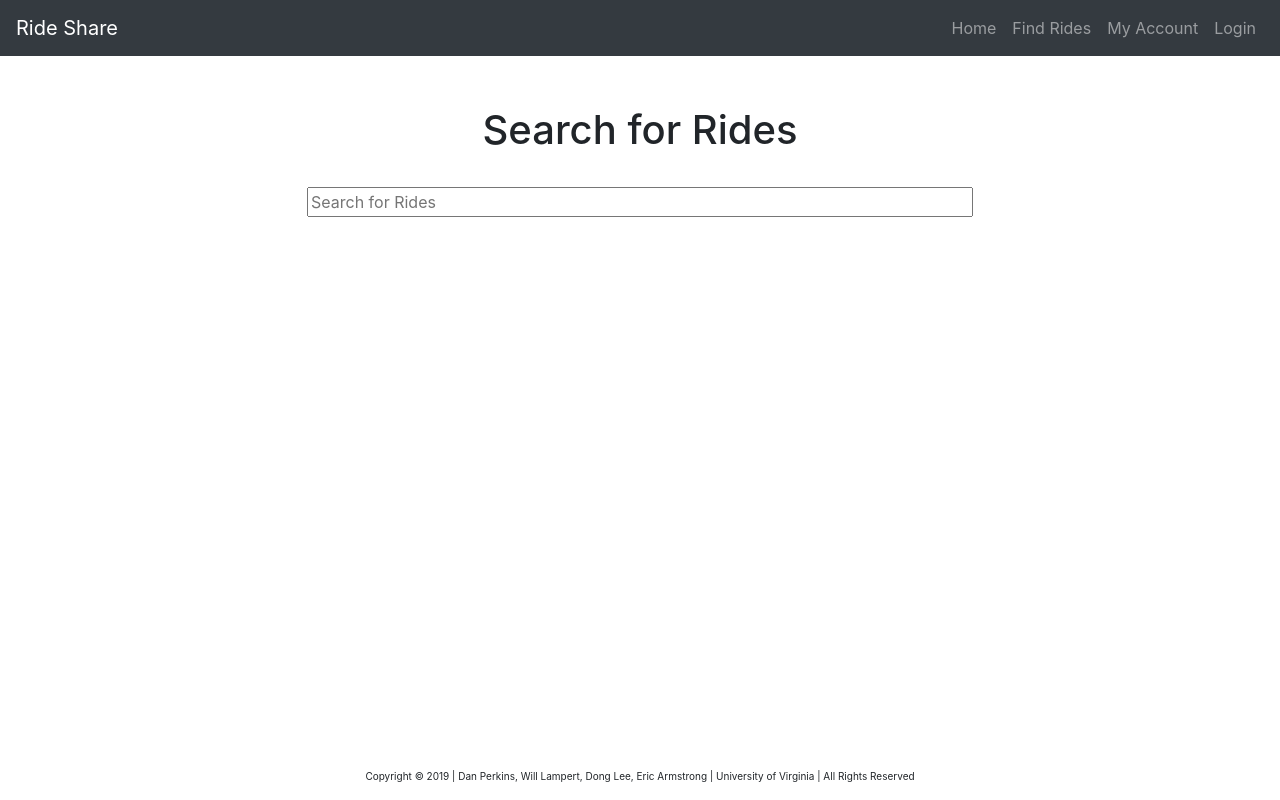
After one commit to dgp3sy/Ride-Share-Application, a Django app: template templates/index.html in a window 1280 px wide. The commit adds this page. Run offline with Django 3.2, Linux system fonts and the light colour scheme; the template is opened without the code that fills it, so the values that code supplies are empty; some libraries are stand-ins or nearby versions.

Commit message:
Added basic login feature. Moved templates folder to a better location

```diff
--- a/ride_share_103_sharks/urls.py
+++ b/ride_share_103_sharks/urls.py
@@ -22,7 +22,8 @@ from rides import views
 
 urlpatterns = [
     path('admin/', admin.site.urls),
-    path('', views.IndexView, name='index'),
-    path('logout/', logout, {'next_page': settings.LOGOUT_REDIRECT_URL},
-         name='logout'),
+    path('', views.IndexView, name='index'),  # index
+    path('logout/', logout, {'next_page': settings.LOGOUT_REDIRECT_URL}, name='logout'),
+    path('accounts/', include('django.contrib.auth.urls')),  # login
+
 ]
--- /dev/null
+++ b/templates/index.html
@@ -0,0 +1,41 @@
+{% load static %}
+    <header>
+      <nav class="navbar navbar-expand-md bg-dark navbar-dark">
+        <a class="navbar-brand" href="personal-page.html">Ride Share</a>
+        <button class="navbar-toggler" type="button" data-toggle="collapse" data-target="#collapsibleNavbar">
+          <span class="navbar-toggler-icon"></span>
+        </button>
+        <div class="collapse navbar-collapse justify-content-end" id="collapsibleNavbar">
+          <ul class="navbar-nav">
+            <li class="nav-item">
+              <a class="nav-link" href="">Home</a>
+            </li>
+            <li class="nav-item">
+              <a class="nav-link" href="#">Find Rides</a>
+            </li>
+            <li class="nav-item">
+              <a class="nav-link" href="#">My Account</a>
+            </li>
+          <li class="nav-item">
+              <a class="nav-link" href="/accounts/login/">Login</a>
+          </li>
+          </ul>
+        </div>
+      </nav>
+    </header>
+
+<link rel="stylesheet" type="text/css" href="{% static 'polls/style.css' %}">
+<link rel="stylesheet" href="https://maxcdn.bootstrapcdn.com/bootstrap/4.2.1/css/bootstrap.min.css" />
+
+<body>
+<div class="container">
+    <h1 class="text-center" style="padding-top:50px; padding-bottom:25px;">Search for Rides</h1>
+    <div class="text-center">
+        <input type="text" placeholder="Search for Rides" size="60">
+    </div>
+</div>
+</body>
+
+
+  <div class="footer-copyright text-center fixed-bottom py-3" style="font-size:10px"> Copyright © 2019 | Dan Perkins, Will Lampert, Dong Lee, Eric Armstrong | University of Virginia | All Rights Reserved
+  </div>
```
Also changed, not shown: ride_share_103_sharks/settings.py (+22 -20 lines), templates/registration/login.html (renamed from rides/templates/index.html, +11 -17 lines).
